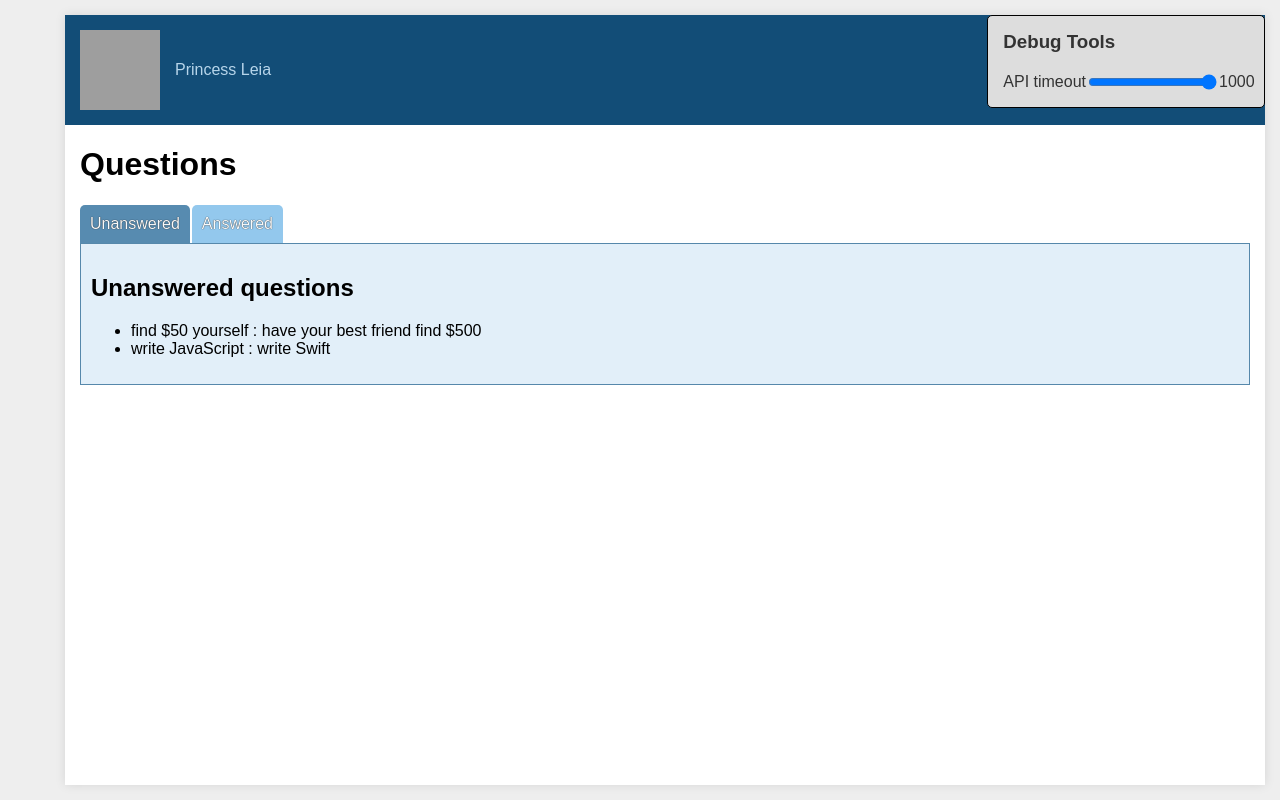
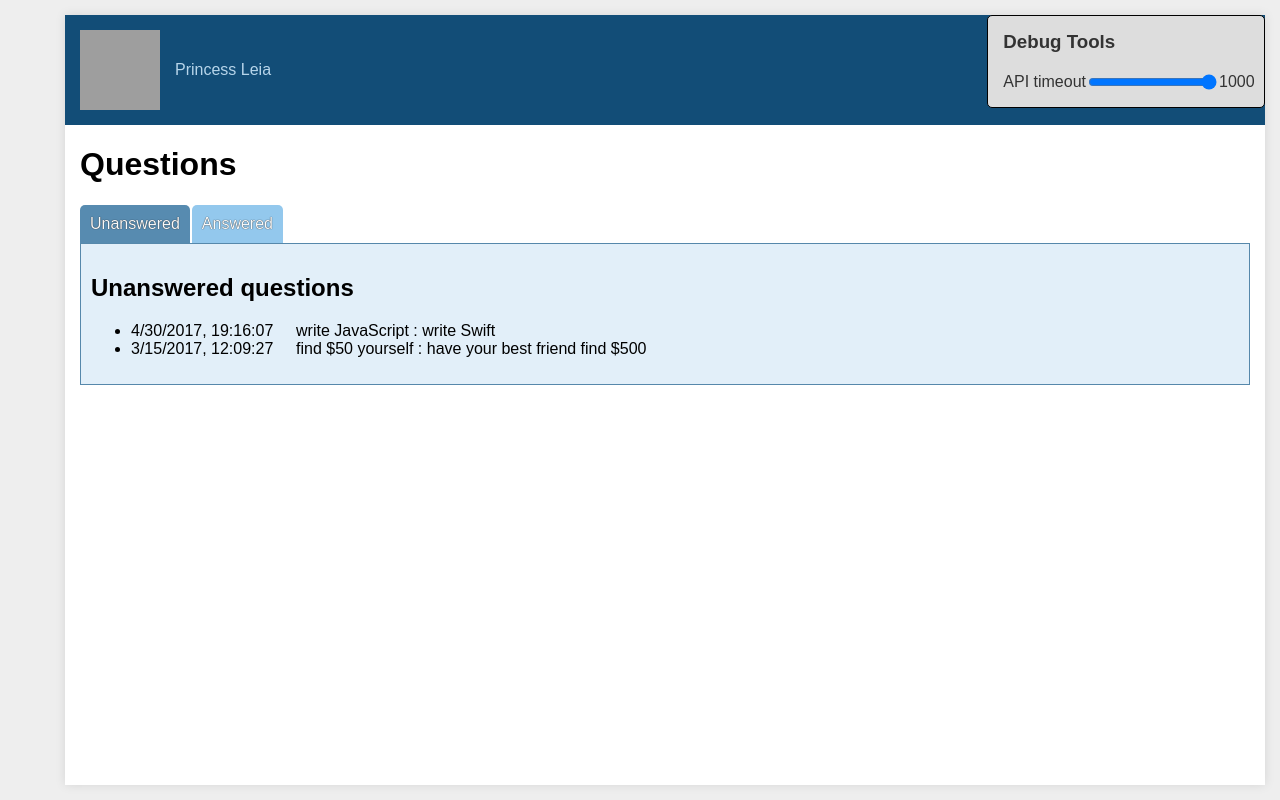
Before and after one commit to gfa61-ga/would-you-rather, a React (Create React App) app: page /login in a window 1280 px wide. Both pictures are taken after a click on the item "Princess Leia". Built offline with nearby package versions, Linux system fonts and the light colour scheme; grey boxes are pictures that could not be loaded.

Commit message:
Homepage: sort questions by timestamp (most recent first).

```diff
--- a/src/modules/homepage/Homepage.js
+++ b/src/modules/homepage/Homepage.js
@@ -1,5 +1,6 @@
 import React from 'react';
 import { connect } from 'react-redux';
+import { conciseDateTime } from 'modules/shared/helpers';
 import { getAnsweredQuestions, getQuestionTypeFilter, getUnansweredQuestions } from './selectors';
 import { fetchQuestions, setQuestionTypeFilter } from './actions';
 
@@ -69,7 +70,12 @@ class Homepage extends React.Component {
             <h1>Unanswered questions</h1>
             <ul>
               {unansweredQuestions.map(question => {
-                return <li key={question.id}>{question.optionOne.text} : {question.optionTwo.text}</li>;
+                return (
+                  <li key={question.id}>
+                    <span style={{ width: 165, display: 'inline-block' }}>{conciseDateTime(new Date(question.timestamp))}</span>
+                    {question.optionOne.text} : {question.optionTwo.text}
+                  </li>
+                );
               })}
             </ul>
           </section>
@@ -77,7 +83,12 @@ class Homepage extends React.Component {
             <h1>Answered questions</h1>
             <ul>
               {answeredQuestions.map(question => {
-                return <li key={question.id}>{question.optionOne.text} : {question.optionTwo.text}</li>;
+                return (
+                  <li key={question.id}>
+                    <span style={{ width: 165, display: 'inline-block' }}>{conciseDateTime(new Date(question.timestamp))}</span>
+                    {question.optionOne.text} : {question.optionTwo.text}
+                  </li>
+                );
               })}
             </ul>
           </section>
--- a/src/modules/homepage/selectors.js
+++ b/src/modules/homepage/selectors.js
@@ -9,20 +9,30 @@ export const getQuestions = state => getModuleState(state).questions;
 
 export const getUnansweredQuestions = createSelector(
   [getQuestions, getLoggedInUserId],
-  (questions, userId) => questions.filter(question => {
+  (questions, userId) => {
+    const unansweredQuestions = questions.filter(question => {
       return (
         !question.optionOne.votes.includes(userId) &&
         !question.optionTwo.votes.includes(userId)
       );
-  })
+    });
+    return sortQuestions(unansweredQuestions);
+  }
 );
 
 export const getAnsweredQuestions = createSelector(
   [getQuestions, getLoggedInUserId],
-  (questions, userId) => questions.filter(question => {
+  (questions, userId) => {
+    const answeredQuestions = questions.filter(question => {
       return (
         question.optionOne.votes.includes(userId) ||
         question.optionTwo.votes.includes(userId)
       );
-  })
+    });
+    return sortQuestions(answeredQuestions);
+  }
 );
+
+function sortQuestions (questions) {
+  return questions.sort((questionA, questionB) => questionB.timestamp - questionA.timestamp);
+}
--- /dev/null
+++ b/src/modules/shared/helpers.js
@@ -0,0 +1,12 @@
+export const conciseDateTime = date => {
+  const options = {
+    day: 'numeric',
+    hour: 'numeric',
+    hour12: false,
+    minute: 'numeric',
+    month: 'numeric',
+    second: 'numeric',
+    year: 'numeric'
+  };
+  return new Intl.DateTimeFormat('en-US', options).format(date);
+};
```
Lines whose indentation alone changed are shown as unchanged.
